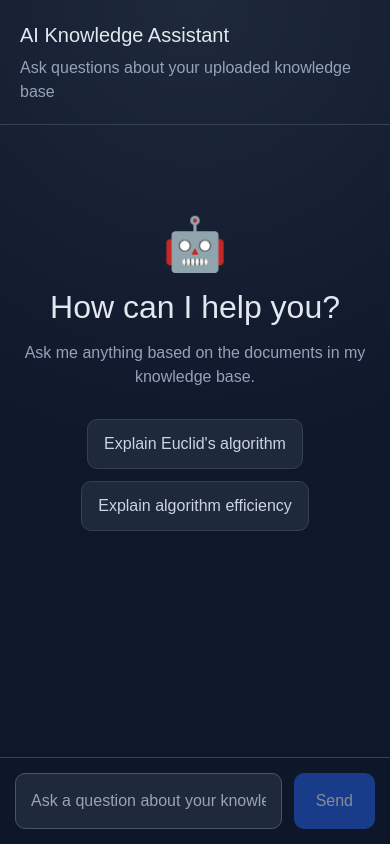
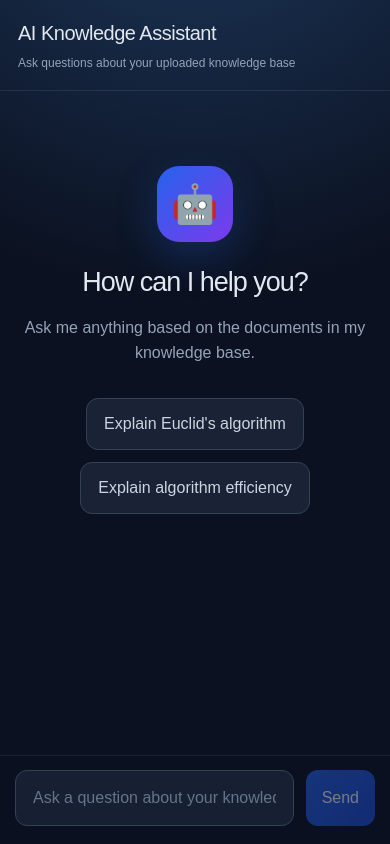
Before and after one commit to IncharaX/ai-knowledge-assistant, a Next.js app in the folder frontend/: page / in a window 390 px wide. Built offline with nearby package versions, Linux system fonts and the light colour scheme.

Commit message:
Improve frontend UI and add environment configuration

```diff
--- a/frontend/app/globals.css
+++ b/frontend/app/globals.css
@@ -13,7 +13,7 @@ body {
 }
 
 body {
-  background: #0f172a;
+  background: #0b1120;
   color: #e2e8f0;
   font-family: Arial, Helvetica, sans-serif;
 }
@@ -23,76 +23,111 @@ input {
   font: inherit;
 }
 
+button {
+  transition: all 0.2s ease;
+}
+
 .app {
   min-height: 100vh;
   display: flex;
   flex-direction: column;
   background:
-    radial-gradient(circle at top, #1e293b 0%, #0f172a 55%);
+    radial-gradient(circle at 50% -20%, #1e3a5f 0%, transparent 45%),
+    #0b1120;
 }
+
+/* Header */
 
 .header {
   width: 100%;
   max-width: 1100px;
   margin: 0 auto;
-  padding: 28px 24px;
+  padding: 24px;
   display: flex;
   align-items: center;
   justify-content: space-between;
-  border-bottom: 1px solid #334155;
+  border-bottom: 1px solid rgba(148, 163, 184, 0.15);
 }
 
 .header h1 {
   margin: 0;
   font-size: 26px;
+  letter-spacing: -0.5px;
 }
 
 .header p {
   margin: 6px 0 0;
   color: #94a3b8;
+  font-size: 14px;
 }
 
 .clear-button {
-  background: transparent;
+  background: rgba(30, 41, 59, 0.7);
   color: #cbd5e1;
-  border: 1px solid #475569;
-  padding: 9px 14px;
-  border-radius: 8px;
+  border: 1px solid #334155;
+  padding: 9px 15px;
+  border-radius: 9px;
   cursor: pointer;
 }
 
 .clear-button:hover {
-  background: #1e293b;
+  background: #334155;
+  border-color: #475569;
 }
+
+/* Chat */
 
 .chat-container {
   width: 100%;
   max-width: 900px;
   flex: 1;
   margin: 0 auto;
-  padding: 40px 24px 150px;
+  padding: 40px 24px 160px;
 }
+
+.messages {
+  display: flex;
+  flex-direction: column;
+  gap: 22px;
+}
+
+/* Welcome */
 
 .welcome {
   text-align: center;
-  margin-top: 90px;
+  margin-top: 85px;
 }
 
 .welcome-icon {
-  font-size: 52px;
+  width: 76px;
+  height: 76px;
+  margin: 0 auto 20px;
+  display: flex;
+  align-items: center;
+  justify-content: center;
+  font-size: 38px;
+  border-radius: 22px;
+  background: linear-gradient(135deg, #2563eb, #7c3aed);
+  box-shadow: 0 15px 40px rgba(37, 99, 235, 0.25);
 }
 
 .welcome h2 {
-  font-size: 32px;
-  margin-bottom: 10px;
+  margin: 0;
+  font-size: 34px;
+  letter-spacing: -1px;
 }
 
 .welcome p {
+  max-width: 520px;
+  margin: 12px auto 0;
   color: #94a3b8;
+  line-height: 1.6;
 }
 
+/* Suggestions */
+
 .suggestions {
-  margin-top: 30px;
+  margin-top: 32px;
   display: flex;
   justify-content: center;
   gap: 12px;
@@ -100,73 +135,125 @@ input {
 }
 
 .suggestions button {
-  background: #1e293b;
+  background: rgba(30, 41, 59, 0.8);
   border: 1px solid #334155;
   color: #cbd5e1;
-  padding: 12px 16px;
-  border-radius: 10px;
+  padding: 13px 17px;
+  border-radius: 12px;
   cursor: pointer;
 }
 
 .suggestions button:hover {
-  background: #334155;
+  transform: translateY(-2px);
+  background: #263548;
+  border-color: #475569;
 }
 
-.messages {
-  display: flex;
-  flex-direction: column;
-  gap: 24px;
-}
+/* Messages */
 
 .message {
   max-width: 85%;
-  padding: 18px;
-  border-radius: 14px;
+  padding: 18px 20px;
+  border-radius: 16px;
+  animation: messageAppear 0.25s ease;
 }
 
 .message.user {
   align-self: flex-end;
-  background: #2563eb;
+  background: linear-gradient(135deg, #2563eb, #1d4ed8);
   color: white;
+  border-bottom-right-radius: 5px;
+  box-shadow: 0 8px 25px rgba(37, 99, 235, 0.18);
 }
 
 .message.assistant {
   align-self: flex-start;
-  background: #1e293b;
-  border: 1px solid #334155;
+  background: rgba(30, 41, 59, 0.75);
+  border: 1px solid rgba(71, 85, 105, 0.7);
+  border-bottom-left-radius: 5px;
 }
 
 .message-label {
-  font-size: 13px;
-  font-weight: bold;
-  margin-bottom: 10px;
-  opacity: 0.8;
+  font-size: 12px;
+  font-weight: 600;
+  margin-bottom: 9px;
+  opacity: 0.7;
+  text-transform: uppercase;
+  letter-spacing: 0.6px;
 }
 
 .message-content {
   white-space: pre-wrap;
-  line-height: 1.6;
+  line-height: 1.65;
+  font-size: 15px;
 }
+
+/* Sources */
 
 .sources {
   margin-top: 18px;
-  padding-top: 14px;
-  border-top: 1px solid #334155;
+  padding-top: 15px;
+  border-top: 1px solid rgba(148, 163, 184, 0.15);
 }
 
 .sources h4 {
   margin: 0 0 10px;
+  font-size: 14px;
 }
 
 .source {
+  margin-top: 7px;
+  padding: 9px 11px;
+  background: rgba(15, 23, 42, 0.6);
+  border: 1px solid rgba(71, 85, 105, 0.5);
+  border-radius: 8px;
   color: #94a3b8;
-  font-size: 14px;
-  margin: 6px 0;
+  font-size: 13px;
 }
+
+/* Typing */
 
 .typing {
   color: #94a3b8;
 }
+
+.typing span {
+  animation: blink 1.4s infinite;
+}
+
+.typing span:nth-child(2) {
+  animation-delay: 0.2s;
+}
+
+.typing span:nth-child(3) {
+  animation-delay: 0.4s;
+}
+
+@keyframes blink {
+  0%,
+  60%,
+  100% {
+    opacity: 0.2;
+  }
+
+  30% {
+    opacity: 1;
+  }
+}
+
+@keyframes messageAppear {
+  from {
+    opacity: 0;
+    transform: translateY(8px);
+  }
+
+  to {
+    opacity: 1;
+    transform: translateY(0);
+  }
+}
+
+/* Input */
 
 .input-area {
   position: fixed;
@@ -174,59 +261,97 @@ input {
   left: 50%;
   transform: translateX(-50%);
   width: min(900px, 100%);
-  padding: 20px 24px;
+  padding: 20px 24px 24px;
   display: flex;
   gap: 12px;
-  background: rgba(15, 23, 42, 0.95);
-  border-top: 1px solid #334155;
+  background: rgba(11, 17, 32, 0.92);
+  backdrop-filter: blur(16px);
+  border-top: 1px solid rgba(148, 163, 184, 0.12);
 }
 
 .input-area input {
   flex: 1;
-  background: #1e293b;
-  border: 1px solid #475569;
+  min-width: 0;
+  background: #172033;
+  border: 1px solid #334155;
   color: white;
-  padding: 15px;
-  border-radius: 10px;
+  padding: 15px 17px;
+  border-radius: 12px;
   outline: none;
+  transition: border 0.2s ease, box-shadow 0.2s ease;
+}
+
+.input-area input::placeholder {
+  color: #64748b;
 }
 
 .input-area input:focus {
   border-color: #3b82f6;
+  box-shadow: 0 0 0 3px rgba(59, 130, 246, 0.12);
 }
 
 .input-area button {
-  background: #2563eb;
+  background: linear-gradient(135deg, #2563eb, #1d4ed8);
   color: white;
   border: none;
   padding: 0 22px;
-  border-radius: 10px;
+  border-radius: 12px;
   cursor: pointer;
+  font-weight: 500;
+}
+
+.input-area button:hover:not(:disabled) {
+  transform: translateY(-1px);
+  box-shadow: 0 8px 20px rgba(37, 99, 235, 0.25);
 }
 
 .input-area button:disabled {
-  opacity: 0.5;
+  opacity: 0.45;
   cursor: not-allowed;
 }
 
+/* Mobile */
+
 @media (max-width: 600px) {
   .header {
-    padding: 20px;
+    padding: 18px;
   }
 
   .header h1 {
     font-size: 20px;
   }
 
-  .message {
-    max-width: 95%;
+  .header p {
+    font-size: 12px;
+  }
+
+  .clear-button {
+    padding: 8px 10px;
+    font-size: 12px;
+  }
+
+  .chat-container {
+    padding: 25px 15px 150px;
   }
 
   .welcome {
-    margin-top: 40px;
+    margin-top: 50px;
+  }
+
+  .welcome h2 {
+    font-size: 27px;
+  }
+
+  .message {
+    max-width: 95%;
+    padding: 15px;
   }
 
   .input-area {
-    padding: 15px;
+    padding: 14px 15px 18px;
+  }
+
+  .input-area button {
+    padding: 0 16px;
   }
 }
```
